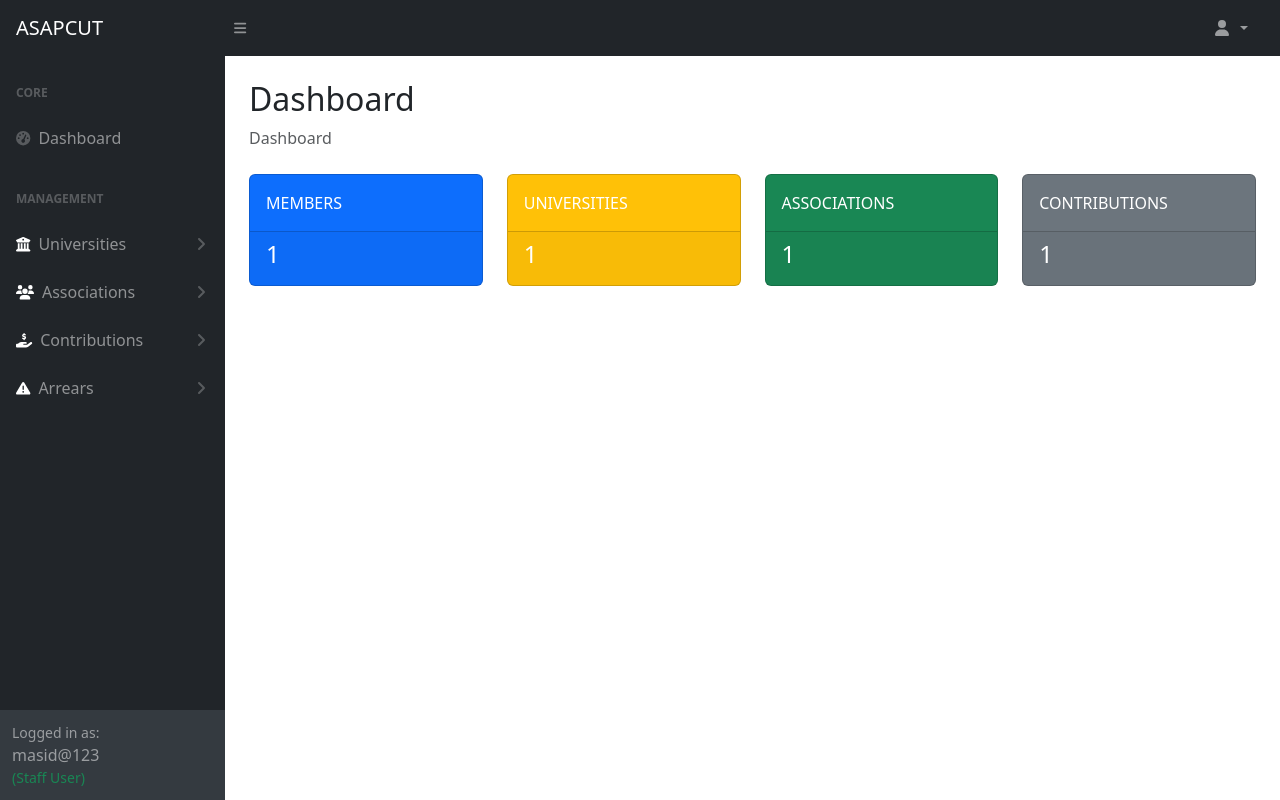
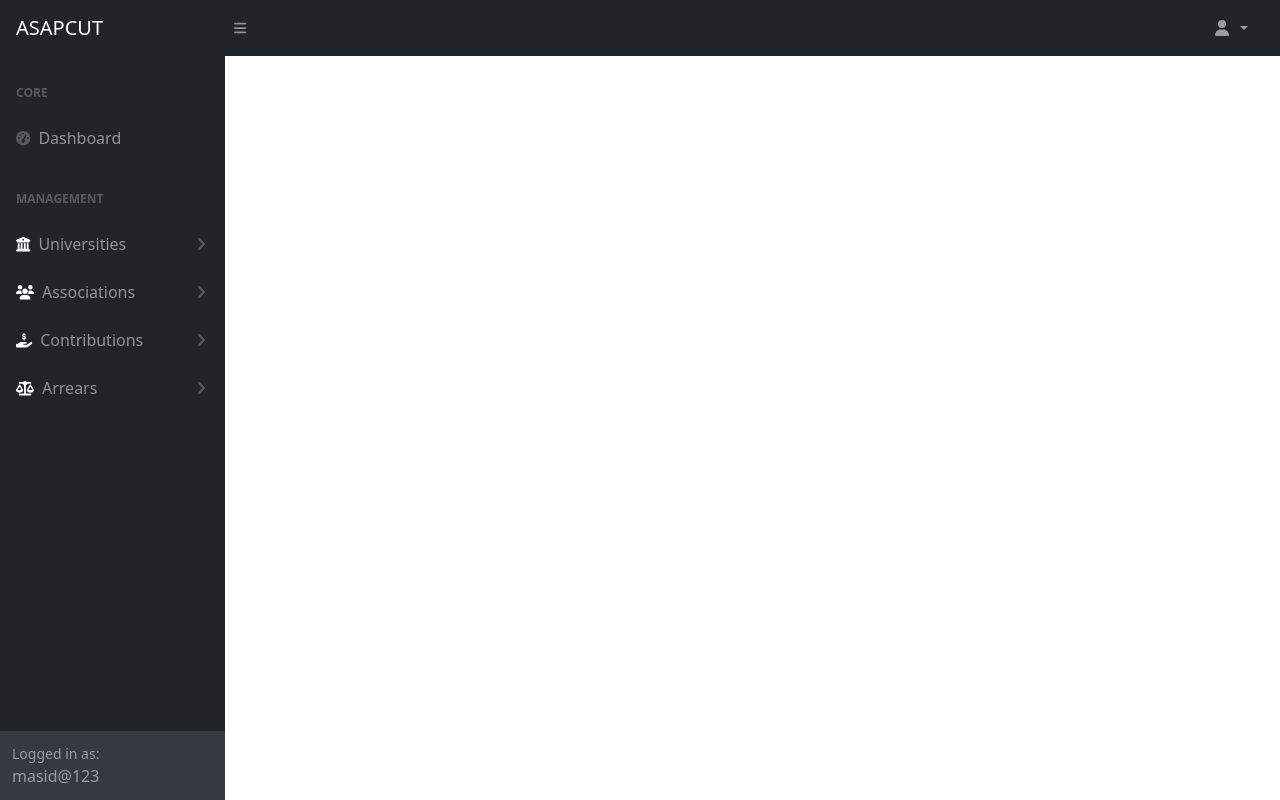
Before and after one commit to kurihom123/asaps, a Django app: page /dashboard/ in a window 1280 px wide. Run offline with Django 5.2, Linux system fonts and the light colour scheme; a user stored in the database is signed in; tables that the repository leaves empty hold one stand-in row (values such as "Sample post"); some libraries are stand-ins or nearby versions.

Commit message:
new updated

```diff
--- a/templates/pages/base.html
+++ b/templates/pages/base.html
@@ -19,16 +19,15 @@
     </button>
     <ul class="navbar-nav ms-auto me-3 me-lg-4">
         <li class="nav-item dropdown">
-            <a class="nav-link dropdown-toggle" id="navbarDropdown" href="#" role="button" data-bs-toggle="dropdown" aria-expanded="false">
+            <a class="nav-link dropdown-toggle" id="navbarDropdown" href="#" role="button"
+               data-bs-toggle="dropdown" aria-expanded="false">
                 <i class="fas fa-user fa-fw"></i>
             </a>
             <ul class="dropdown-menu dropdown-menu-end" aria-labelledby="navbarDropdown">
                 <li>
                     <a class="dropdown-item" href="#">Profile</a>
                 </li>
-                <li>
-                    <hr class="dropdown-divider">
-                </li>
+                <li><hr class="dropdown-divider"></li>
                 <li>
                     <form method="post" action="{% url 'user_logout' %}">
                         {% csrf_token %}
@@ -52,13 +51,14 @@
                             Dashboard
                         </a>
 
-                        <!-- STAFF-ONLY MENU ITEMS -->
+                        {% if request.user.is_authenticated %}
                             {% if request.user.is_staff %}
+                                <!-- ================= STAFF MENU ================= -->
                                 <div class="sb-sidenav-menu-heading">Management</div>
 
                                 <a class="nav-link collapsed" href="#" data-bs-toggle="collapse"
                                    data-bs-target="#collapseLayoutsUniversities"
-                           aria-expanded="false" aria-controls="collapseLayoutsUniversities text-white">
+                                   aria-expanded="false" aria-controls="collapseLayoutsUniversities">
                                     <div class="sb-nav-link-icon text-white"><i class="fas fa-university"></i></div>
                                     Universities
                                     <div class="sb-sidenav-collapse-arrow"><i class="fas fa-angle-down"></i></div>
@@ -71,8 +71,8 @@
                                 </div>
 
                                 <a class="nav-link collapsed" href="#" data-bs-toggle="collapse"
-                           data-bs-target="#collapseLayoutsAssociations" aria-expanded="false"
-                           aria-controls="collapseLayoutsAssociations">
+                                   data-bs-target="#collapseLayoutsAssociations"
+                                   aria-expanded="false" aria-controls="collapseLayoutsAssociations">
                                     <div class="sb-nav-link-icon text-white"><i class="fas fa-users"></i></div>
                                     Associations
                                     <div class="sb-sidenav-collapse-arrow"><i class="fas fa-angle-down"></i></div>
@@ -85,8 +85,8 @@
                                 </div>
 
                                 <a class="nav-link collapsed" href="#" data-bs-toggle="collapse"
-                           data-bs-target="#collapseLayoutsContributions" aria-expanded="false"
-                           aria-controls="collapseLayoutsContributions">
+                                   data-bs-target="#collapseLayoutsContributions"
+                                   aria-expanded="false" aria-controls="collapseLayoutsContributions">
                                     <div class="sb-nav-link-icon text-white"><i class="fas fa-hand-holding-dollar"></i></div>
                                     Contributions
                                     <div class="sb-sidenav-collapse-arrow"><i class="fas fa-angle-down"></i></div>
@@ -101,7 +101,7 @@
                                 <a class="nav-link collapsed" href="#" data-bs-toggle="collapse"
                                    data-bs-target="#collapseLayoutsArrears" aria-expanded="false"
                                    aria-controls="collapseLayoutsArrears">
-                            <div class="sb-nav-link-icon text-white"><i class="fas fa-exclamation-triangle"></i></div>
+                                    <div class="sb-nav-link-icon text-white"><i class="fas fa-scale-balanced"></i></div>
                                     Arrears
                                     <div class="sb-sidenav-collapse-arrow"><i class="fas fa-angle-down"></i></div>
                                 </a>
@@ -112,18 +112,15 @@
                                     </nav>
                                 </div>
 
-                        <!-- User Management (for specific staff positions) -->
-                        {% if request.user.is_authenticated %}
                                 {% with user_profile=request.user.user_profile.first %}
                                     {% if user_profile and user_profile.position.name in "President General Secretary Treasurer" %}
                                         <a class="nav-link collapsed" href="#" data-bs-toggle="collapse"
                                            data-bs-target="#collapseLayoutsUsers" aria-expanded="false"
                                            aria-controls="collapseLayoutsUsers">
-                                        <div class="sb-nav-link-icon text-white"><i class="fas fa-users-cog"></i></div>
+                                            <div class="sb-nav-link-icon text-white"><i class="fas fa-user-shield"></i></div>
                                             Users
                                             <div class="sb-sidenav-collapse-arrow"><i class="fas fa-angle-down"></i></div>
                                         </a>
-
                                         <div class="collapse" id="collapseLayoutsUsers" aria-labelledby="headingOne"
                                              data-bs-parent="#sidenavAccordion">
                                             <nav class="sb-sidenav-menu-nested nav">
@@ -134,36 +131,28 @@
                                         </div>
                                     {% endif %}
                                 {% endwith %}
-                        {% endif %}
 
-                        <!-- NORMAL USER MENU ITEMS -->
                             {% else %}
+                                <!-- ================= NON-STAFF MENU ================= -->
                                 <div class="sb-sidenav-menu-heading">My Association</div>
 
-                        <!-- My Contributions -->
                                 <a class="nav-link" href="{% url 'my_contributions' %}">
-                            <div class="sb-nav-link-icon"><i class="fas fa-hand-holding-dollar"></i></div>
+                                    <div class="sb-nav-link-icon text-white"><i class="fas fa-hand-holding-dollar"></i></div>
                                     My Contributions
                                 </a>
 
-                        <!-- My Arrears -->
                                 <a class="nav-link" href="{% url 'my_arrears' %}">
-                            <div class="sb-nav-link-icon"><i class="fas fa-exclamation-triangle"></i></div>
+                                    <div class="sb-nav-link-icon text-white"><i class="fas fa-balance-scale"></i></div>
                                     My Arrears
                                 </a>
                             {% endif %}
-
+                        {% endif %}
                     </div>
                 </div>
 
                 <div class="sb-sidenav-footer mt-auto">
                     <div class="small">Logged in as:</div>
                     {{ request.user.username }}
-                    {% if request.user.is_staff %}
-                    <div class="small text-success">(Staff User)</div>
-                    {% else %}
-                    <div class="small text-info">(Association User)</div>
-                    {% endif %}
                 </div>
             </div>
         </nav>
@@ -172,48 +161,6 @@
     <div id="layoutSidenav_content">
         <main>
             {% block content %}
-            <main>
-                <div class="container-fluid px-4">
-                    <h2 class="mt-4">Dashboard</h2>
-                    <ol class="breadcrumb mb-4">
-                        <li class="breadcrumb-item active">Dashboard</li>
-                    </ol>
-                    <div class="row">
-                        <div class="col-xl-3 col-md-6">
-                            <div class="card bg-primary text-white mb-4">
-                                <div class="card-body">MEMBERS</div>
-                                <div class="card-footer d-flex align-items-center justify-content-between">
-                                    <h4>{{ total_members }}</h4>
-                                </div>
-                            </div>
-                        </div>
-                        <div class="col-xl-3 col-md-6">
-                            <div class="card bg-warning text-white mb-4">
-                                <div class="card-body">UNIVERSITIES</div>
-                                <div class="card-footer d-flex align-items-center justify-content-between">
-                                    <h4>{{ total_universities }}</h4>
-                                </div>
-                            </div>
-                        </div>
-                        <div class="col-xl-3 col-md-6">
-                            <div class="card bg-success text-white mb-4">
-                                <div class="card-body">ASSOCIATIONS</div>
-                                <div class="card-footer d-flex align-items-center justify-content-between">
-                                    <h4>{{ total_associations }}</h4>
-                                </div>
-                            </div>
-                        </div>
-                        <div class="col-xl-3 col-md-6">
-                            <div class="card bg-secondary text-white mb-4">
-                                <div class="card-body">CONTRIBUTIONS</div>
-                                <div class="card-footer d-flex align-items-center justify-content-between">
-                                    <h4>{{ total_contributions }}</h4>
-                                </div>
-                            </div>
-                        </div>
-                    </div>
-                </div>
-            </main>
             {% endblock %}
         </main>
     </div>
```
Also changed, not shown: templates/pages/contributions/my_contributions.html (+55 -0 lines). Lines whose indentation alone changed are shown as unchanged.
